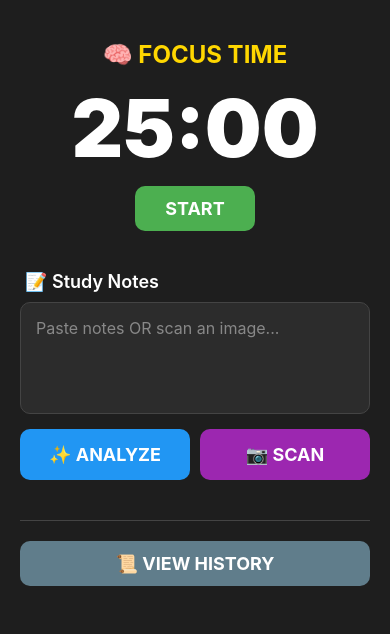
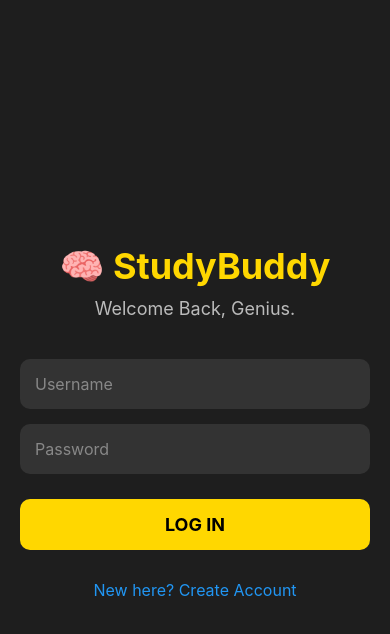
Before and after one commit to Anshika-Dubey30/AI-Study-Buddy, a React Native app in the folder StudyBuddy/: screen / in a window 390 px wide. Shown: the top 634 px of the page. Built offline with nearby package versions, Linux system fonts and the light colour scheme.

Commit message:
Added Multi-User Login System and Security

```diff
--- a/StudyBuddy/App.js
+++ b/StudyBuddy/App.js
@@ -1,333 +1,252 @@
 import React, { useState, useEffect } from 'react';
-import { View, Text, TouchableOpacity, StyleSheet, ScrollView, TextInput, Alert, KeyboardAvoidingView, Platform, Image } from 'react-native';
+import { View, Text, TouchableOpacity, StyleSheet, ScrollView, TextInput, Alert, KeyboardAvoidingView, Platform, ActivityIndicator } from 'react-native';
 import axios from 'axios';
-// 👇 NEW IMPORT FOR THE CAMERA
 import * as ImagePicker from 'expo-image-picker';
+import * as Speech from 'expo-speech';
 
-// --- 1. TIME CONSTANTS ---
+// ⚠️ CHECK YOUR IP!
+const BASE_URL = 'http://10.112.73.9:5000';
+
+// --- 🔐 AUTH COMPONENT (Login/Signup) ---
+const AuthScreen = ({ onLogin }) => {
+    const [isLogin, setIsLogin] = useState(true); // Toggle between Login and Signup
+    const [username, setUsername] = useState('');
+    const [password, setPassword] = useState('');
+    const [loading, setLoading] = useState(false);
+
+    const handleAuth = async () => {
+        if (!username || !password) { Alert.alert("Error", "Please fill in all fields"); return; }
+        setLoading(true);
+        const endpoint = isLogin ? '/auth/login' : '/auth/register';
+
+        try {
+            const response = await axios.post(`${BASE_URL}${endpoint}`, { username, password });
+
+            if (isLogin) {
+                // Login Success -> Pass user data up to App
+                onLogin(response.data);
+            } else {
+                // Register Success -> Switch to login mode
+                Alert.alert("Success", "Account created! Please log in.");
+                setIsLogin(true);
+            }
+        } catch (error) {
+            const msg = error.response?.data?.error || "Connection Failed";
+            Alert.alert("Error", msg);
+        } finally {
+            setLoading(false);
+        }
+    };
+
+    return (
+        <View style={styles.authContainer}>
+            <Text style={styles.authTitle}>🧠 StudyBuddy</Text>
+            <Text style={styles.authSubtitle}>{isLogin ? 'Welcome Back, Genius.' : 'Join the Squad.'}</Text>
+
+            <TextInput style={styles.authInput} placeholder="Username" placeholderTextColor="#888" value={username} onChangeText={setUsername} autoCapitalize="none" />
+            <TextInput style={styles.authInput} placeholder="Password" placeholderTextColor="#888" value={password} onChangeText={setPassword} secureTextEntry />
+
+            <TouchableOpacity style={styles.authButton} onPress={handleAuth} disabled={loading}>
+                {loading ? <ActivityIndicator color="#000"/> : <Text style={styles.authButtonText}>{isLogin ? 'LOG IN' : 'SIGN UP'}</Text>}
+            </TouchableOpacity>
+
+            <TouchableOpacity onPress={() => setIsLogin(!isLogin)} style={{marginTop: 20}}>
+                <Text style={styles.switchText}>
+                    {isLogin ? "New here? Create Account" : "Already have an account? Log In"}
+                </Text>
+            </TouchableOpacity>
+        </View>
+    );
+};
+
+// --- 🧠 MAIN APP COMPONENT ---
+const MainApp = ({ user, onLogout }) => {
+    // CONSTANTS
     const FOCUS_TIME = 25 * 60;
     const SHORT_BREAK = 5 * 60;
 
-const PomodoroTimer = () => {
-    // ⚠️ CRUCIAL: Replace with your IP if testing on a real phone!
-    const BASE_URL = 'http://127.0.0.1:5000';
-
-    // --- 2. STATE ---
+    // STATES
     const [timeRemaining, setTimeRemaining] = useState(FOCUS_TIME);
     const [isRunning, setIsRunning] = useState(false);
     const [sessionType, setSessionType] = useState('Focus');
 
-    // AI States
     const [noteText, setNoteText] = useState('');
     const [aiSummary, setAiSummary] = useState('');
     const [aiKeywords, setAiKeywords] = useState([]);
     const [aiQuiz, setAiQuiz] = useState(null);
     const [isLoading, setIsLoading] = useState(false);
 
-    // History States
     const [historyList, setHistoryList] = useState([]);
     const [showHistory, setShowHistory] = useState(false);
 
-    // --- 3. HELPER FUNCTIONS ---
-    const formatTime = (totalSeconds) => {
-        const minutes = Math.floor(totalSeconds / 60);
-        const seconds = totalSeconds % 60;
-        return `${String(minutes).padStart(2, '0')}:${String(seconds).padStart(2, '0')}`;
+    // HELPER FUNCTIONS
+    const formatTime = (seconds) => {
+        const m = Math.floor(seconds / 60);
+        const s = seconds % 60;
+        return `${String(m).padStart(2, '0')}:${String(s).padStart(2, '0')}`;
     };
 
-    const handlePhaseTransition = () => {
-        const nextType = sessionType === 'Focus' ? 'Break' : 'Focus';
-        const nextTime = nextType === 'Focus' ? FOCUS_TIME : SHORT_BREAK;
-        setSessionType(nextType);
-        setTimeRemaining(nextTime);
-        setIsRunning(true);
+    const speakSummary = () => {
+        if (!aiSummary) return;
+        Speech.isSpeakingAsync().then(speaking => {
+            speaking ? Speech.stop() : Speech.speak(aiSummary, { rate: 0.9 });
+        });
     };
 
-    // --- 4. TEXT ANALYSIS FUNCTION ---
-    const analyzeUserNote = async () => {
-        if (!noteText.trim()) {
-            Alert.alert("Empty Note", "Please paste some notes first!");
-            return;
-        }
-
+    const analyzeNote = async () => {
+        if (!noteText.trim()) return;
         setIsLoading(true);
-        setAiSummary(''); setAiKeywords([]); setAiQuiz(null);
-
         try {
-            const response = await axios.post(`${BASE_URL}/notes/upload`, {
-                content: noteText,
-                source_type: 'UserAppInput'
-            });
-
-            // Save Results
-            setAiSummary(response.data.summary);
-            setAiKeywords(response.data.keywords);
-            setAiQuiz(response.data.quiz);
-        } catch (error) {
-            console.error("Error:", error);
-            Alert.alert("Error", "Could not analyze text. Check server.");
-        } finally {
-            setIsLoading(false);
-        }
+            const res = await axios.post(`${BASE_URL}/notes/upload`, { content: noteText });
+            setAiSummary(res.data.summary);
+            setAiKeywords(res.data.keywords);
+            setAiQuiz(res.data.quiz);
+        } catch (err) { Alert.alert("Error", "Analysis failed."); }
+        finally { setIsLoading(false); }
     };
 
-    // --- 5. UPDATED IMAGE SCANNING (WEB COMPATIBLE) ---
-    const pickAndAnalyzeImage = async () => {
-        // A. Request Permission
-        const permissionResult = await ImagePicker.requestMediaLibraryPermissionsAsync();
-        if (permissionResult.granted === false) {
-            Alert.alert("Permission Required", "You need to allow access to photos!");
-            return;
-        }
+    const pickImage = async () => {
+        const perm = await ImagePicker.requestMediaLibraryPermissionsAsync();
+        if (!perm.granted) return Alert.alert("Need Permission");
 
-        // B. Open Gallery
-        const result = await ImagePicker.launchImageLibraryAsync({
-            mediaTypes: ImagePicker.MediaTypeOptions.Images,
-            allowsEditing: true,
-            quality: 1,
-        });
+        const res = await ImagePicker.launchImageLibraryAsync({ mediaTypes: ImagePicker.MediaTypeOptions.Images, quality: 1, base64: true });
 
-        if (!result.canceled) {
-            setIsLoading(true);
-            setAiSummary(''); setAiKeywords([]); setAiQuiz(null);
-            setNoteText('Scanning Image... 📸');
-
-            const asset = result.assets[0];
+        if (!res.canceled) {
+            setIsLoading(true); setNoteText("Scanning...");
             const formData = new FormData();
 
-            // 👇 NEW: Check if we are on Web or Mobile
+            // Mobile vs Web Logic
             if (Platform.OS === 'web') {
-                // 🌍 WEB FIX: Fetch the image as a Blob first
-                const res = await fetch(asset.uri);
-                const blob = await res.blob();
+                const r = await fetch(res.assets[0].uri);
+                const blob = await r.blob();
                 formData.append('file', blob, 'upload.jpg');
             } else {
-                // 📱 MOBILE LOGIC (Android/iOS)
-                const localUri = asset.uri;
-                const filename = localUri.split('/').pop();
-                const match = /\.(\w+)$/.exec(filename);
-                const type = match ? `image/${match[1]}` : `image`;
-                formData.append('file', { uri: localUri, name: filename, type });
+                formData.append('file', {
+                    uri: res.assets[0].uri,
+                    name: 'upload.jpg',
+                    type: 'image/jpeg'
+                });
             }
 
             try {
-                // D. Send to Python Endpoint
-                const response = await axios.post(`${BASE_URL}/notes/upload-image`, formData, {
-                    headers: { 'Content-Type': 'multipart/form-data' },
-                });
-
-                // E. Show Results
+                const response = await axios.post(`${BASE_URL}/notes/upload-image`, formData, { headers: { 'Content-Type': 'multipart/form-data' } });
                 setNoteText(response.data.original_text);
                 setAiSummary(response.data.summary);
                 setAiKeywords(response.data.keywords);
                 setAiQuiz(response.data.quiz);
-                Alert.alert("Success", "Image Scanned Successfully!");
-
-            } catch (error) {
-                console.error("OCR Error:", error);
-                setNoteText("Error scanning image.");
-                Alert.alert("OCR Error", "Check Python Terminal for details.");
-            } finally {
-                setIsLoading(false);
-            }
+            } catch (err) { setNoteText("Error"); Alert.alert("Scan Failed"); }
+            finally { setIsLoading(false); }
         }
     };
 
-    // --- 6. HISTORY FUNCTION ---
-    const fetchHistory = async () => {
-        try {
-            const response = await axios.get(`${BASE_URL}/notes/history`);
-            setHistoryList(response.data);
-            setShowHistory(!showHistory);
-        } catch (error) {
-            console.error(error);
-            Alert.alert("Error", "Could not load history");
-        }
-    };
-
-    // --- 7. TIMER ENGINE ---
     useEffect(() => {
         let interval = null;
-        if (isRunning && timeRemaining > 0) {
-            interval = setInterval(() => {
-                setTimeRemaining(prevTime => prevTime - 1);
-            }, 1000);
-        } else if (timeRemaining === 0 && isRunning) {
-            clearInterval(interval);
-            handlePhaseTransition();
-        } else {
-            clearInterval(interval);
-        }
+        if (isRunning && timeRemaining > 0) interval = setInterval(() => setTimeRemaining(t => t - 1), 1000);
+        else if (timeRemaining === 0) { setIsRunning(false); setSessionType(prev => prev === 'Focus' ? 'Break' : 'Focus'); setTimeRemaining(sessionType === 'Focus' ? SHORT_BREAK : FOCUS_TIME); }
         return () => clearInterval(interval);
-    }, [isRunning, timeRemaining, sessionType]);
+    }, [isRunning, timeRemaining]);
 
-    // --- 8. RENDER (UI) ---
     return (
-        <KeyboardAvoidingView
-            behavior={Platform.OS === "ios" ? "padding" : "height"}
-            style={{flex: 1}}
-        >
         <ScrollView contentContainerStyle={styles.container}>
+            <View style={{flexDirection:'row', justifyContent:'space-between', width:'100%', alignItems:'center', marginBottom: 20}}>
+                <Text style={styles.title}>Welcome, {user.username} 👋</Text>
+                <TouchableOpacity onPress={onLogout} style={{backgroundColor:'#FF4444', padding:8, borderRadius:5}}>
+                    <Text style={{color:'white', fontWeight:'bold'}}>LOGOUT</Text>
+                </TouchableOpacity>
+            </View>
 
             {/* TIMER */}
-                <Text style={styles.sessionText}>
-                    {sessionType === 'Focus' ? '🧠 FOCUS TIME' : '☕ SHORT BREAK'}
-                </Text>
+            <Text style={styles.sessionText}>{sessionType === 'Focus' ? '🧠 FOCUS' : '☕ BREAK'}</Text>
             <Text style={styles.timerText}>{formatTime(timeRemaining)}</Text>
-
-                <TouchableOpacity style={styles.button} onPress={() => setIsRunning(prev => !prev)}>
+            <TouchableOpacity style={styles.button} onPress={() => setIsRunning(!isRunning)}>
                 <Text style={styles.buttonText}>{isRunning ? 'PAUSE' : 'START'}</Text>
             </TouchableOpacity>
 
-                {/* INPUT SECTION */}
+            {/* INPUTS */}
             <View style={styles.inputSection}>
-                    <Text style={styles.sectionTitle}>📝 Study Notes</Text>
-                    <TextInput
-                        style={styles.inputBox}
-                        placeholder="Paste notes OR scan an image..."
-                        placeholderTextColor="#888"
-                        multiline={true}
-                        numberOfLines={4}
-                        value={noteText}
-                        onChangeText={setNoteText}
-                    />
-
-                    {/* BUTTON ROW */}
-                    <View style={{flexDirection: 'row', justifyContent: 'space-between'}}>
-                        <TouchableOpacity
-                            style={[styles.analyzeButton, {flex: 1, marginRight: 10}]}
-                            onPress={analyzeUserNote}
-                            disabled={isLoading}
-                        >
-                            <Text style={styles.buttonText}>
-                                {isLoading ? '⏳' : '✨ ANALYZE'}
-                            </Text>
+                <TextInput style={styles.inputBox} placeholder="Paste notes..." placeholderTextColor="#888" multiline value={noteText} onChangeText={setNoteText} />
+                <View style={{flexDirection: 'row', gap: 10, marginTop: 10}}>
+                    <TouchableOpacity style={[styles.analyzeButton, {flex: 1}]} onPress={analyzeNote} disabled={isLoading}>
+                        {isLoading ? <ActivityIndicator color="#FFF"/> : <Text style={styles.buttonText}>✨ ANALYZE</Text>}
                     </TouchableOpacity>
-
-                        {/* 👇 NEW SCAN BUTTON 👇 */}
-                        <TouchableOpacity
-                            style={[styles.scanButton, {flex: 1}]}
-                            onPress={pickAndAnalyzeImage}
-                            disabled={isLoading}
-                        >
-                            <Text style={styles.buttonText}>
-                                {isLoading ? '📸...' : '📷 SCAN'}
-                            </Text>
+                    <TouchableOpacity style={[styles.scanButton, {flex: 1}]} onPress={pickImage} disabled={isLoading}>
+                        <Text style={styles.buttonText}>📷 SCAN</Text>
                     </TouchableOpacity>
                 </View>
             </View>
 
-                {/* QUIZ SECTION */}
-                {aiQuiz ? (
-                    <View style={styles.quizContainer}>
-                        <Text style={styles.quizTitle}>📝 Quick Quiz:</Text>
-                        <Text style={styles.questionText}>{aiQuiz.question}</Text>
-                        <View style={styles.optionsWrapper}>
-                            {aiQuiz.options.map((option, index) => (
-                                <TouchableOpacity
-                                    key={index}
-                                    style={styles.optionButton}
-                                    onPress={() => {
-                                        if (option === aiQuiz.answer) Alert.alert("✅ Correct!");
-                                        else Alert.alert(`❌ Wrong! Answer: ${aiQuiz.answer}`);
-                                    }}
-                                >
-                                    <Text style={styles.optionText}>{option}</Text>
-                                </TouchableOpacity>
-                            ))}
+            {/* AI OUTPUT */}
+            {aiSummary ? (
+                <View style={styles.summaryContainer}>
+                    <View style={{flexDirection:'row', justifyContent:'space-between'}}>
+                        <Text style={styles.summaryTitle}>✨ Summary:</Text>
+                        <TouchableOpacity onPress={speakSummary}><Text style={{fontSize:22}}>🗣️</Text></TouchableOpacity>
+                    </View>
+                    <Text style={styles.summaryText}>{aiSummary}</Text>
+                    <View style={{flexDirection:'row', flexWrap:'wrap', gap:5, marginTop:10}}>
+                        {aiKeywords.map((k,i)=><Text key={i} style={styles.tag}>#{k}</Text>)}
                     </View>
                 </View>
             ) : null}
 
-                {/* SUMMARY SECTION */}
-                {aiSummary ? (
-                    <View style={styles.summaryContainer}>
-                        <Text style={styles.summaryTitle}>✨ AI Summary:</Text>
-                        <Text style={styles.summaryText}>{aiSummary}</Text>
-                        {aiKeywords.length > 0 && (
-                            <View style={styles.keywordsContainer}>
-                                <Text style={styles.keywordsLabel}>Keywords:</Text>
-                                <View style={styles.tagsWrapper}>
-                                    {aiKeywords.map((word, index) => (
-                                        <View key={index} style={styles.tag}>
-                                            <Text style={styles.tagText}>{word}</Text>
-                                        </View>
-                                    ))}
-                                </View>
-                            </View>
-                        )}
-                    </View>
-                ) : null}
-
-                {/* HISTORY SECTION */}
-                <View style={{width: '100%', marginTop: 40, borderTopWidth: 1, borderColor: '#444', paddingTop: 20}}>
-                    <TouchableOpacity style={styles.historyButton} onPress={fetchHistory}>
-                        <Text style={styles.buttonText}>{showHistory ? '🙈 HIDE HISTORY' : '📜 VIEW HISTORY'}</Text>
-                    </TouchableOpacity>
-
-                    {showHistory && historyList.map((item, index) => (
-                        <TouchableOpacity
-                            key={index}
-                            style={styles.historyCard}
-                            onPress={() => {
-                                setAiSummary(item.summary);
-                                setAiKeywords(item.keywords);
-                                setAiQuiz(item.quiz);
-                                Alert.alert("Loaded!", "Note active.");
-                                setShowHistory(false);
-                            }}
-                        >
-                            <View style={{flexDirection: 'row', justifyContent: 'space-between', marginBottom: 5}}>
-                                <Text style={styles.historyDate}>📅 {item.date.substring(0, 10)}</Text>
-                                <Text style={{color: '#FFD700', fontSize: 12, fontWeight: 'bold'}}>
-                                    ⏰ Review: {item.next_review ? item.next_review.substring(0, 10) : 'N/A'}
-                                </Text>
-                            </View>
-                            <Text style={styles.historySummary}>{item.content_snippet}</Text>
+            {/* QUIZ */}
+            {aiQuiz && (
+                <View style={styles.quizContainer}>
+                    <Text style={styles.quizTitle}>📝 Quiz</Text>
+                    <Text style={styles.questionText}>{aiQuiz.question}</Text>
+                    {aiQuiz.options.map((opt, i) => (
+                        <TouchableOpacity key={i} style={styles.optionButton} onPress={() => Alert.alert(opt === aiQuiz.answer ? "✅ Correct!" : "❌ Wrong")}>
+                            <Text style={styles.optionText}>{opt}</Text>
                         </TouchableOpacity>
                     ))}
                 </View>
-
+            )}
         </ScrollView>
-        </KeyboardAvoidingView>
     );
 };
 
-export default PomodoroTimer;
+// --- 🚀 ROOT COMPONENT ---
+export default function App() {
+    const [user, setUser] = useState(null); // null = Logged Out
 
+    return (
+        <KeyboardAvoidingView behavior={Platform.OS === "ios" ? "padding" : "height"} style={{flex: 1, backgroundColor: '#1E1E1E'}}>
+            {user ? (
+                <MainApp user={user} onLogout={() => setUser(null)} />
+            ) : (
+                <AuthScreen onLogin={(userData) => setUser(userData)} />
+            )}
+        </KeyboardAvoidingView>
+    );
+}
+
+// --- STYLES ---
 const styles = StyleSheet.create({
-    container: { flexGrow: 1, alignItems: 'center', backgroundColor: '#1E1E1E', paddingVertical: 40, paddingHorizontal: 20 },
-    timerText: { fontSize: 80, fontWeight: '900', marginVertical: 10, color: '#FFFFFF' },
-    sessionText: { fontSize: 24, fontWeight: '700', color: '#FFD700' },
-    button: { backgroundColor: '#4CAF50', paddingVertical: 12, paddingHorizontal: 30, borderRadius: 10, marginBottom: 30 },
-    buttonText: { color: 'white', fontSize: 18, fontWeight: 'bold', textAlign: 'center' },
+    container: { flexGrow: 1, alignItems: 'center', backgroundColor: '#1E1E1E', padding: 20, paddingTop: 50 },
+    authContainer: { flex: 1, justifyContent: 'center', padding: 20, backgroundColor: '#1E1E1E' },
+    authTitle: { fontSize: 36, fontWeight: 'bold', color: '#FFD700', textAlign: 'center', marginBottom: 10 },
+    authSubtitle: { fontSize: 18, color: '#BBB', textAlign: 'center', marginBottom: 40 },
+    authInput: { backgroundColor: '#333', color: '#FFF', borderRadius: 10, padding: 15, marginBottom: 15, fontSize: 16 },
+    authButton: { backgroundColor: '#FFD700', padding: 15, borderRadius: 10, alignItems: 'center', marginTop: 10 },
+    authButtonText: { color: '#000', fontWeight: 'bold', fontSize: 18 },
+    switchText: { color: '#2196F3', textAlign: 'center', marginTop: 10, fontSize: 16 },
 
-    inputSection: { width: '100%', marginTop: 10 },
-    sectionTitle: { color: '#FFF', fontSize: 18, fontWeight: '600', marginBottom: 10, marginLeft: 5 },
-    inputBox: { backgroundColor: '#2C2C2C', color: '#FFF', borderRadius: 10, padding: 15, fontSize: 16, borderWidth: 1, borderColor: '#444', minHeight: 100, textAlignVertical: 'top' },
-
-    analyzeButton: { backgroundColor: '#2196F3', paddingVertical: 15, borderRadius: 10, marginTop: 15 },
-    scanButton: { backgroundColor: '#9C27B0', paddingVertical: 15, borderRadius: 10, marginTop: 15 }, // Purple button for scan
-
-    summaryContainer: { marginTop: 30, padding: 20, backgroundColor: '#333', borderRadius: 15, width: '100%', borderLeftWidth: 4, borderLeftColor: '#FFD700' },
-    summaryTitle: { color: '#FFD700', fontSize: 20, fontWeight: 'bold', marginBottom: 10 },
-    summaryText: { color: '#E0E0E0', fontSize: 16, lineHeight: 24 },
-
-    keywordsContainer: { marginTop: 20, borderTopWidth: 1, borderTopColor: '#555', paddingTop: 15 },
-    keywordsLabel: { color: '#AAA', fontSize: 14, marginBottom: 10, fontStyle: 'italic' },
-    tagsWrapper: { flexDirection: 'row', flexWrap: 'wrap' },
-    tag: { backgroundColor: '#4CAF50', paddingVertical: 6, paddingHorizontal: 12, borderRadius: 20, marginRight: 8, marginBottom: 8 },
-    tagText: { color: '#FFF', fontWeight: 'bold', fontSize: 13 },
-
-    quizContainer: { marginTop: 20, padding: 20, backgroundColor: '#444', borderRadius: 15, width: '100%', borderLeftWidth: 4, borderLeftColor: '#2196F3' },
-    quizTitle: { color: '#2196F3', fontSize: 20, fontWeight: 'bold', marginBottom: 10 },
-    questionText: { color: '#FFF', fontSize: 18, fontStyle: 'italic', marginBottom: 15 },
-    optionsWrapper: { gap: 10 },
-    optionButton: { backgroundColor: '#555', padding: 12, borderRadius: 8 },
+    title: { fontSize: 24, fontWeight: 'bold', color: '#FFD700' },
+    timerText: { fontSize: 70, fontWeight: '900', color: '#FFF' },
+    sessionText: { fontSize: 20, color: '#AAA', marginBottom: 5 },
+    button: { backgroundColor: '#4CAF50', padding: 10, borderRadius: 8, width: '100%', alignItems: 'center', marginBottom: 20 },
+    buttonText: { color: 'white', fontWeight: 'bold' },
+    inputSection: { width: '100%' },
+    inputBox: { backgroundColor: '#2C2C2C', color: '#FFF', borderRadius: 10, padding: 15, minHeight: 80, textAlignVertical: 'top' },
+    analyzeButton: { backgroundColor: '#2196F3', padding: 15, borderRadius: 10, alignItems: 'center' },
+    scanButton: { backgroundColor: '#9C27B0', padding: 15, borderRadius: 10, alignItems: 'center' },
+    summaryContainer: { marginTop: 20, padding: 15, backgroundColor: '#333', borderRadius: 10, width: '100%', borderLeftWidth: 4, borderLeftColor: '#FFD700' },
+    summaryTitle: { color: '#FFD700', fontWeight: 'bold', fontSize: 18 },
+    summaryText: { color: '#DDD', lineHeight: 22, fontSize: 16 },
+    tag: { backgroundColor: '#555', color: '#FFF', paddingHorizontal: 8, paddingVertical: 4, borderRadius: 4, fontSize: 12 },
+    quizContainer: { marginTop: 20, padding: 15, backgroundColor: '#444', borderRadius: 10, width: '100%' },
+    quizTitle: { color: '#2196F3', fontWeight: 'bold', marginBottom: 10 },
+    questionText: { color: '#FFF', marginBottom: 15, fontStyle: 'italic' },
+    optionButton: { backgroundColor: '#555', padding: 12, borderRadius: 8, marginBottom: 8 },
     optionText: { color: '#FFF', textAlign: 'center', fontWeight: 'bold' },
-
-    historyButton: { backgroundColor: '#607D8B', paddingVertical: 12, borderRadius: 10, marginBottom: 20, width: '100%' },
-    historyCard: { backgroundColor: '#252525', padding: 15, borderRadius: 10, marginBottom: 10, borderLeftWidth: 3, borderLeftColor: '#AAA', width: '100%' },
-    historyDate: { color: '#888', fontSize: 12 },
-    historySummary: { color: '#DDD', fontSize: 14 },
 });
--- a/StudyBuddy/package.json
+++ b/StudyBuddy/package.json
@@ -13,6 +13,7 @@
     "axios": "^1.13.1",
     "expo": "~54.0.20",
     "expo-image-picker": "~17.0.10",
+    "expo-speech": "~14.0.8",
     "expo-status-bar": "~3.0.8",
     "react": "19.1.0",
     "react-dom": "19.1.0",
```
Also changed, not shown: 2 other files (tests, documents, lock files or other folders). Lines whose indentation alone changed are shown as unchanged.
